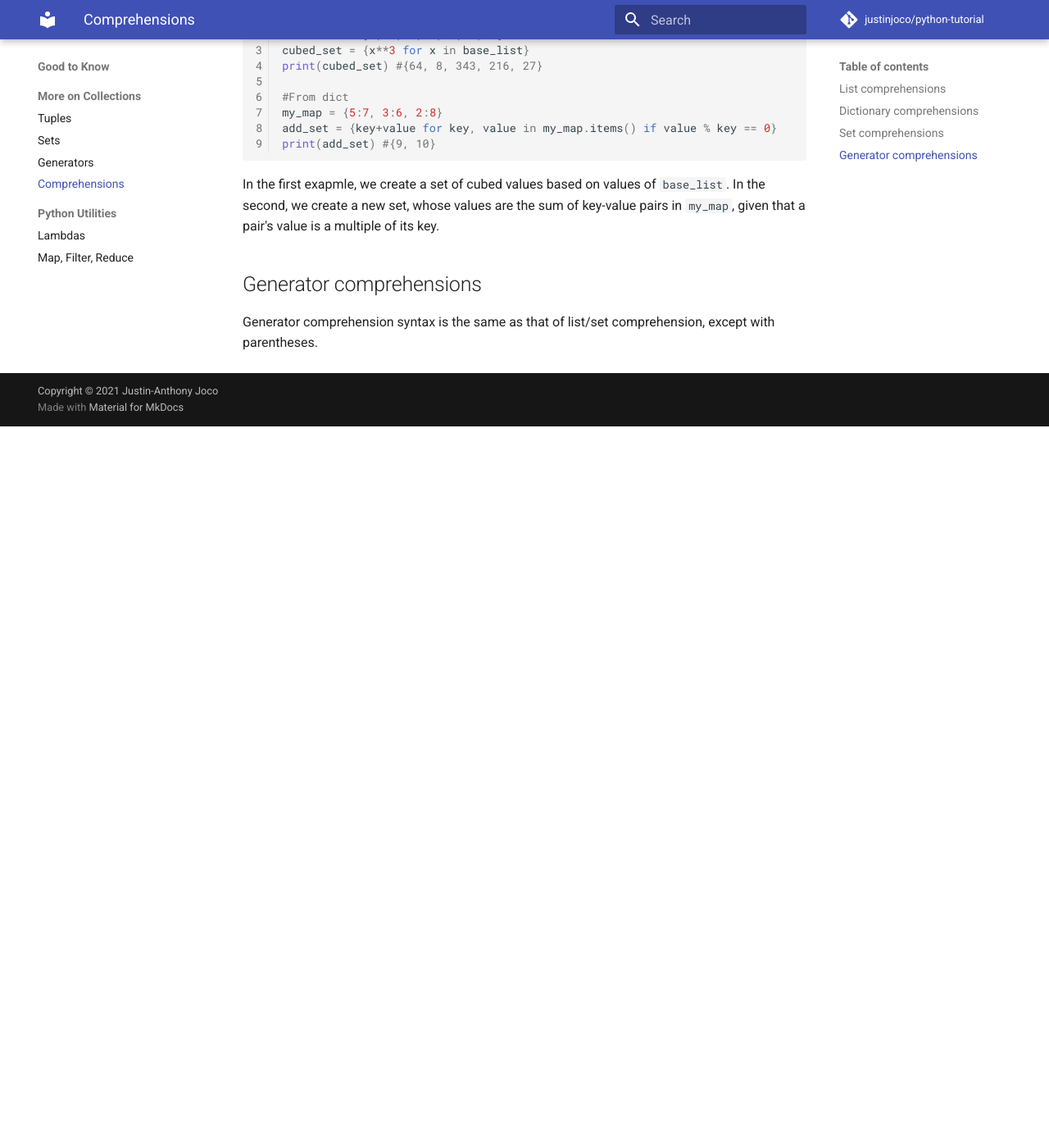
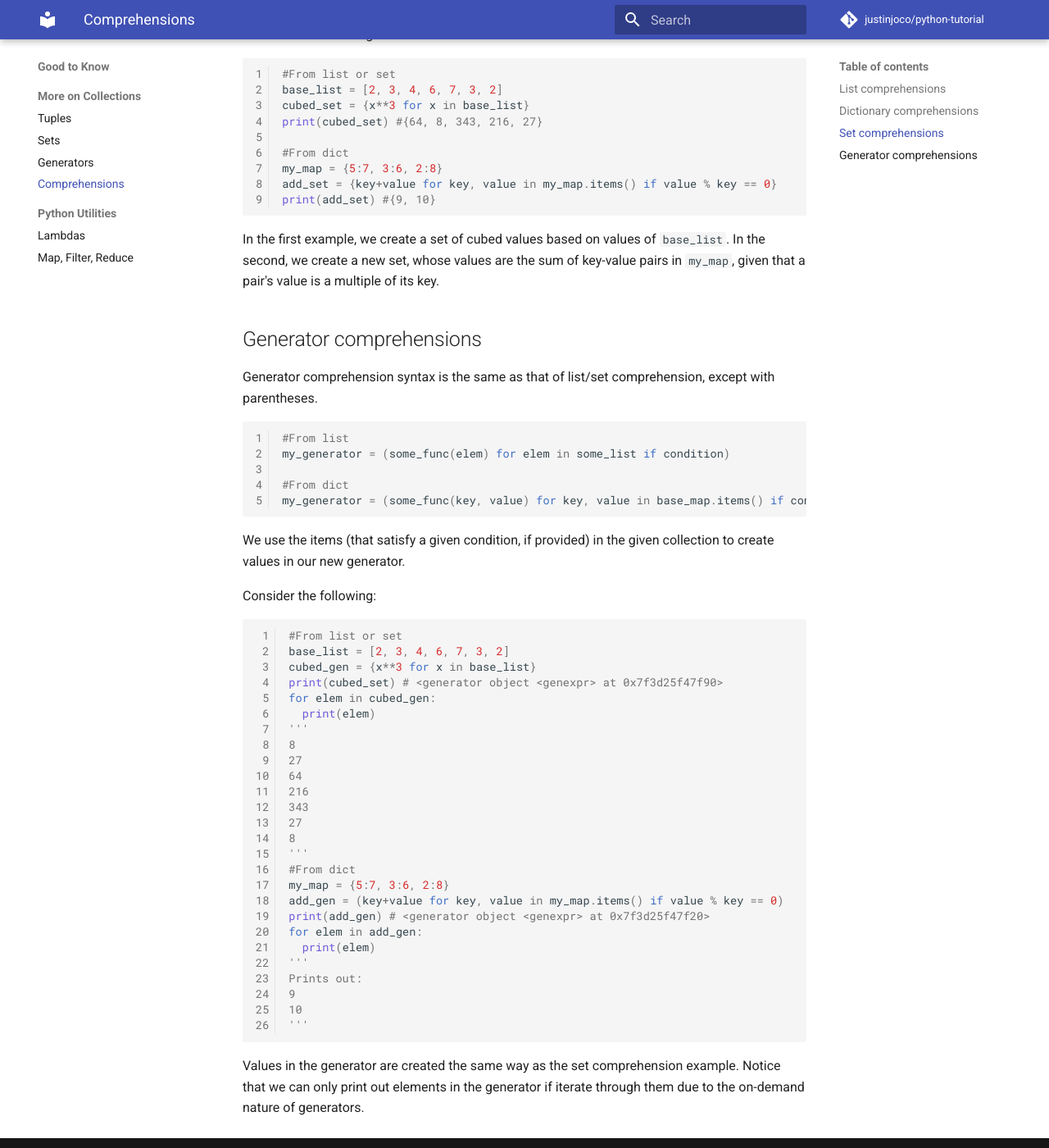
Before and after one commit to justinjoco/python-tutorial, an MkDocs documentation site: the page built from docs/collections/comprehensions.md, in a window 1280 px wide and 1400 px high, scrolled down 2020 px. Shown: the whole window at 82% size. Built offline with MkDocs 1.6.1 and Material for MkDocs 9.7.7, drawn with Linux system fonts in a browser that asks for light colours; comment, search, counter and statistics services are not loaded; before the commit the page ends 2540 px from its top, so only the background shows below that; some of the changed text lies outside the part shown.

Commit message:
finished generators

````diff
--- a/docs/collections/comprehensions.md
+++ b/docs/collections/comprehensions.md
@@ -36,7 +36,7 @@ my_map = {key_func(elem) : value_func(elem) for elem in some_list if condition}
 #From dict
 my_map = {key_func(prev_key) : value_func(prev_value) for prev_key, prev_value in base_map.items() if condition}
 ```
-What's happening here is that we use the items (that satsify a given condition, if provided) in the given collection to create the key-value pairs in our new dictionary.
+What's happening here is that we use the items (that satisfy a given condition, if provided) in the given collection to create the key-value pairs in our new dictionary.
 
 Take the following example:
 ```python
@@ -61,6 +61,7 @@ my_set = {some_func(elem) for elem in some_list if condition}
 #From dict
 my_set = {some_func(key, value) for key, value in base_map.items() if condition}
 ```
+We use the items (that satisfy a given condition, if provided) in the given collection to create values in our new set.
 
 Consider the following:
 ```python
@@ -74,6 +75,45 @@ my_map = {5:7, 3:6, 2:8}
 add_set = {key+value for key, value in my_map.items() if value % key == 0}
 print(add_set) #{9, 10}
 ```
-In the first exapmle, we create a set of cubed values based on values of `base_list`. In the second, we create a new set, whose values are the sum of key-value pairs in `my_map`, given that a pair's value is a multiple of its key.
+In the first example, we create a set of cubed values based on values of `base_list`. In the second, we create a new set, whose values are the sum of key-value pairs in `my_map`, given that a pair's value is a multiple of its key.
 ## Generator comprehensions
 Generator comprehension syntax is the same as that of list/set comprehension, except with parentheses.
+```python
+#From list
+my_generator = (some_func(elem) for elem in some_list if condition)
+
+#From dict
+my_generator = (some_func(key, value) for key, value in base_map.items() if condition)
+```
+We use the items (that satisfy a given condition, if provided) in the given collection to create values in our new generator.
+
+Consider the following:
+```python
+#From list or set
+base_list = [2, 3, 4, 6, 7, 3, 2]
+cubed_gen = {x**3 for x in base_list}
+print(cubed_set) # <generator object <genexpr> at 0x7f3d25f47f90>
+for elem in cubed_gen:
+  print(elem)
+'''
+8
+27
+64
+216
+343
+27
+8
+'''
+#From dict
+my_map = {5:7, 3:6, 2:8}
+add_gen = (key+value for key, value in my_map.items() if value % key == 0)
+print(add_gen) # <generator object <genexpr> at 0x7f3d25f47f20>
+for elem in add_gen:
+  print(elem)
+'''
+Prints out:
+9
+10
+'''
+```
+Values in the generator are created the same way as the set comprehension example. Notice that we can only print out elements in the generator if iterate through them due to the on-demand nature of generators.
````
